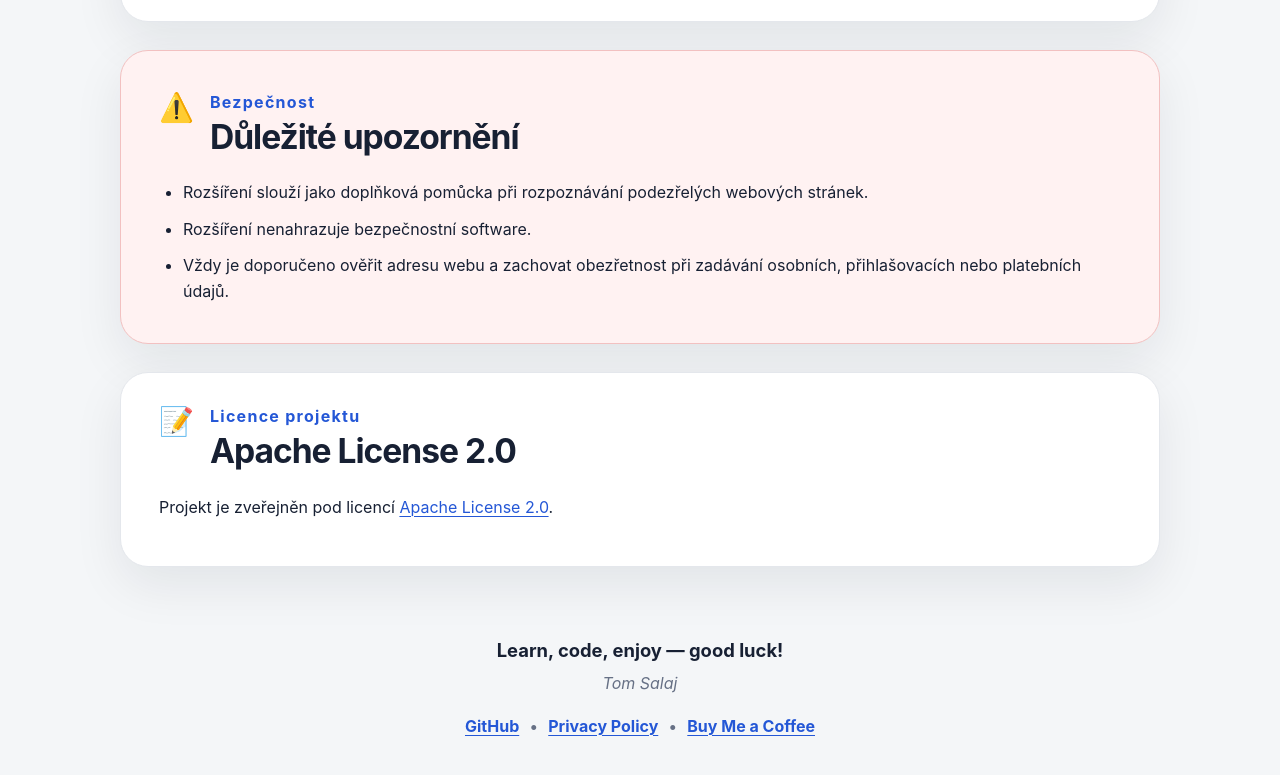
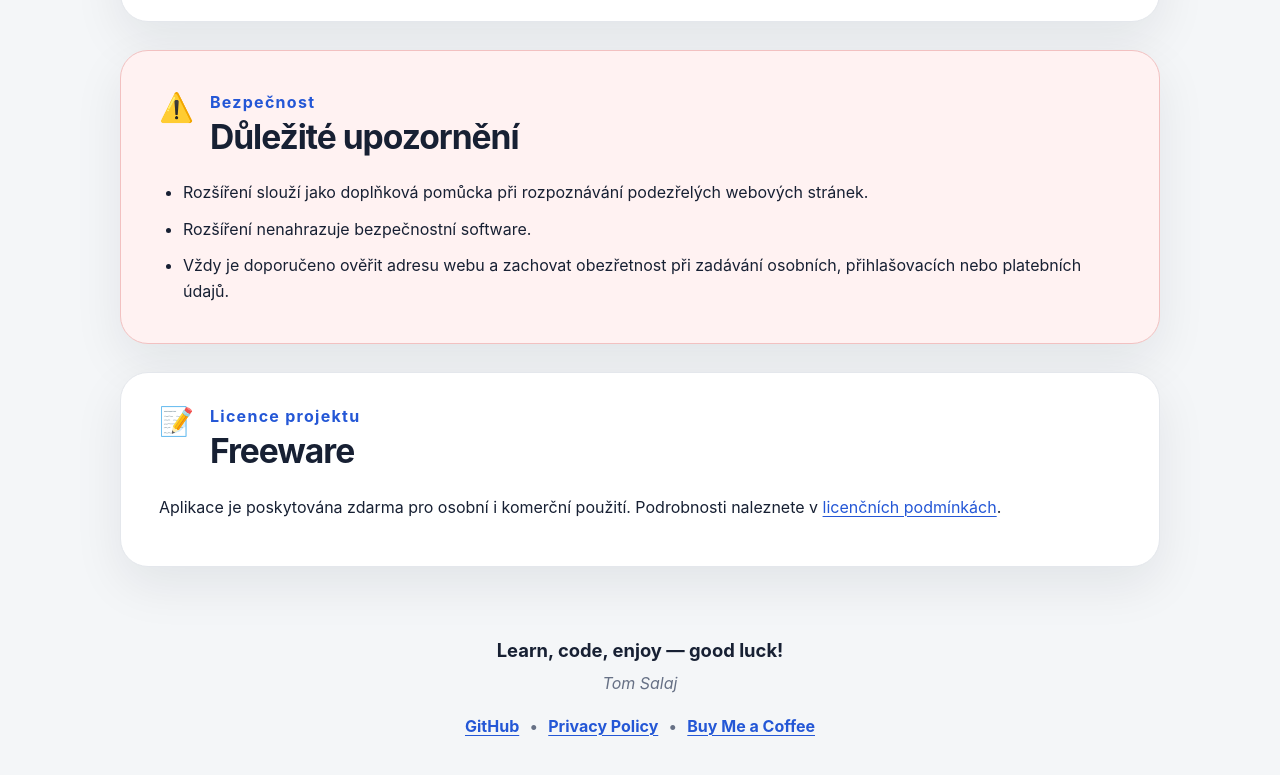
Before and after one commit to tom591/site-identity, a plain HTML site: page docs/index.html in a window 1280 px wide. Shown: the part 4872-5647 px from the top of the page. Drawn offline with Linux system fonts and the light colour scheme.

Commit message:
Change project license to Freeware in index.html
Updated the project license from Apache License 2.0 to Freeware in the documentation.

```diff
--- a/docs/index.html
+++ b/docs/index.html
@@ -156,11 +156,11 @@
 </span>
 <div>
 <p class="section-label">Licence projektu
-</p><h2>Apache License 2.0</h2>
+</p><h2>Freeware</h2>
 </div>
 </div>
-<p> Projekt je zveřejněn pod licencí
-<a href="https://github.com/tom591/site-identity/blob/main/LICENSE" target="_blank" rel="noopener noreferrer" >Apache License 2.0</a>.
+<p>
+Aplikace je poskytována zdarma pro osobní i komerční použití. Podrobnosti naleznete v <a href="https://github.com/tom591/site-identity/blob/main/LICENSE" target="_blank" rel="noopener noreferrer" >licenčních podmínkách</a>.
 </p>
 </section>
 <!-- Závěr -->
```
